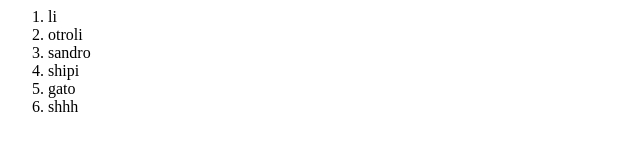
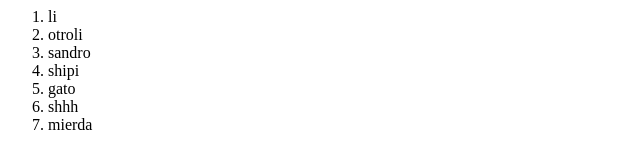
Before and after one commit to DATASANDRO/youtube-git, a plain HTML site: page index.html in a window 1280 px wide. Shown: the full height of the page, 0-640 px from the left. Drawn offline with Linux system fonts and the light colour scheme.

Commit message:
probando

```diff
--- a/index.html
+++ b/index.html
@@ -4,9 +4,6 @@
     <title></title>
 </head>
 <body>
-
-
-
 
 
     <ol>
@@ -16,6 +13,8 @@
         <li>shipi</li>
         <li>gato</li>
         <li>shhh</li>
+        <li>mierda </li>
+
 
 </body>
 
```
Also changed, not shown: 2 other files.
